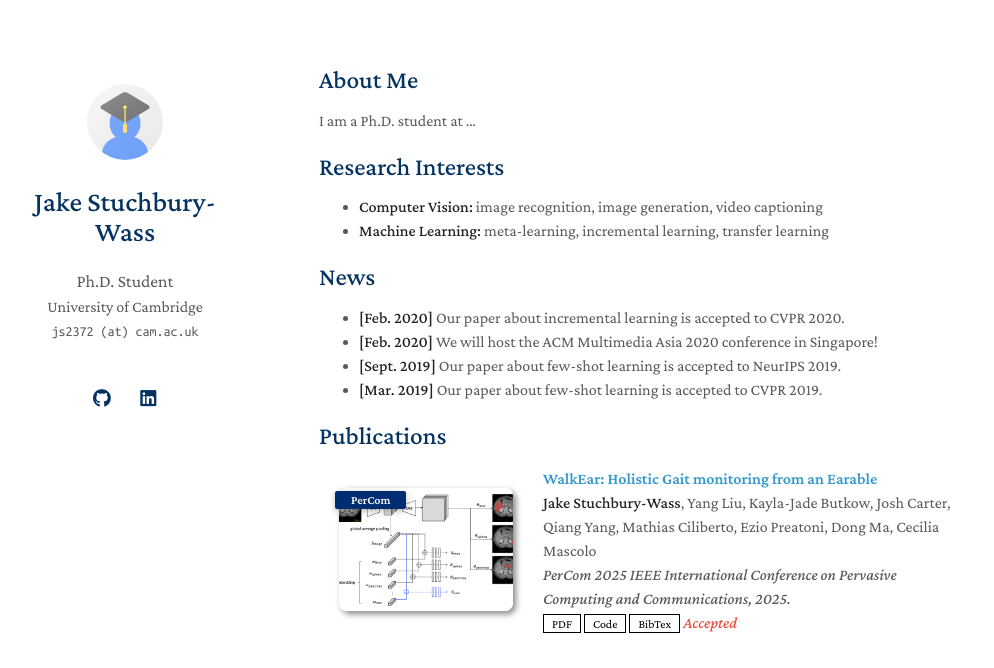
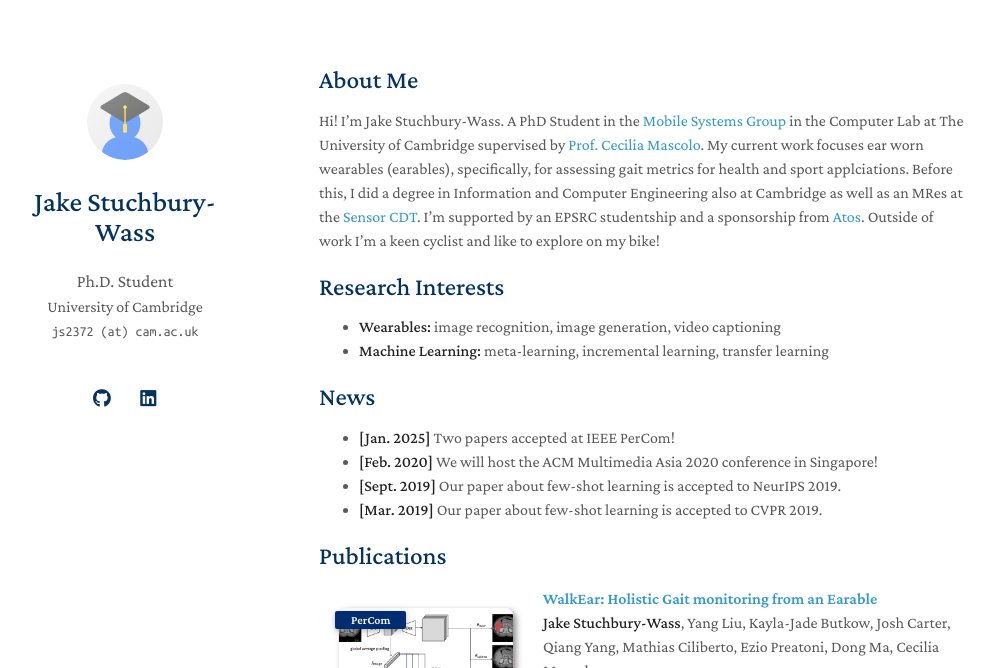
Before and after one commit to JakeSW/jakesw.github.io, a Jekyll site: the page built from index.md, in a window 1280 px wide and 900 px high, cut to the strip 0-668 px from the top of the window. Shown: the whole strip, without its empty margins (151-1145 px from the left). Built offline with Jekyll 4.4.1, drawn with Linux system fonts in a browser that asks for light colours; a style sheet for code colours, icons or effects is not loaded; our own code applies the rules of GitHub Pages for plain Markdown files; some of the changed text lies outside the part shown.

Commit message:
main page

```diff
--- a/_includes/services.md
+++ b/_includes/services.md
@@ -1,16 +1,14 @@
 ## Services
 
-<h4 style="margin:0 10px 0;">Conference Reviewers</h4>
+<h4 style="margin:0 10px 0;">Committees</h4>
 
 <ul style="margin:0 0 5px;">
-  <li><a href="http://cvpr2023.thecvf.com/"><autocolor>IEEE/CVF Conference on Computer Vision and Pattern Recognition (CVPR) 2021-2023</autocolor></a></li>
-  <li><a href="http://iccv2021.thecvf.com/"><autocolor>IEEE/CVF International Conference on Computer Vision (ICCV) 2021</autocolor></a></li>
-  <li><a href="https://eccv2022.ecva.net/"><autocolor>European Conference on Computer Vision (ECCV) 2022</autocolor></a></li>
+  <li><a href="http://esense.io/earcomp2024/"><autocolor>EarComp'24 Web and publication chair</autocolor></a></li>
 </ul>
 
-<h4 style="margin:0 10px 0;">Journal Reviewers</h4>
+<h4 style="margin:0 10px 0;">Reviewering</h4>
 
-<ul style="margin:0 0 20px;">
-  <li><a href="https://www.computer.org/csdl/journal/tp"><autocolor>IEEE Transactions on Pattern Analysis and Machine Intelligence (TPAMI)</autocolor></a></li>
-  <li><a href="https://www.springer.com/journal/11263"><autocolor>International Journal of Computer Vision (IJCV)</autocolor></a></li>
+<ul style="margin:0 0 5px;">
+  <li><a href="https://2025.ieeeicassp.org"><autocolor>IEEE ICASSP 2023-2024</autocolor></a></li>
+  <li><a href="https://www.computer.org/csdl/journal/tp"><autocolor>IEEE Transactions on Mobile Computing</autocolor></a></li>
 </ul>
--- a/index.md
+++ b/index.md
@@ -4,20 +4,25 @@ layout: homepage
 
 ## About Me
 
-I am a Ph.D. student at ...
+Hi! I'm Jake Stuchbury-Wass. A PhD Student in the [Mobile Systems Group](https://mobile-systems.cl.cam.ac.uk/) in the Computer Lab at The University of Cambridge supervised by [Prof. Cecilia Mascolo](https://www.cl.cam.ac.uk/~cm542/). My current work focuses ear worn wearables (earables), specifically, for assessing gait metrics for health and sport applciations. Before this, I did a degree in Information and Computer Engineering also at Cambridge as well as an MRes at the [Sensor CDT](https://cdt.sensors.cam.ac.uk/). I'm supported by an EPSRC studentship and a sponsorship from [Atos](https://atos.net/en/industries/healthcare-life-sciences). Outside of work I'm a keen cyclist and like to explore on my bike!
 
 ## Research Interests
 
-- **Computer Vision:** image recognition, image generation, video captioning
+- **Wearables:** image recognition, image generation, video captioning
 - **Machine Learning:** meta-learning, incremental learning, transfer learning
 
 ## News
 
-- **[Feb. 2020]** Our paper about incremental learning is accepted to CVPR 2020.
+- **[Jan. 2025]** Two papers accepted at IEEE PerCom!
 - **[Feb. 2020]** We will host the ACM Multimedia Asia 2020 conference in Singapore!
 - **[Sept. 2019]** Our paper about few-shot learning is accepted to NeurIPS 2019.
 - **[Mar. 2019]** Our paper about few-shot learning is accepted to CVPR 2019.
 
 {% include_relative _includes/publications.md %}
 
+## Teaching
+
+- **Teaching Assisant:** image recognition, image generation, video captioning
+- **Supervisions:** meta-learning, incremental learning, transfer learning
+
 {% include_relative _includes/services.md %}
```
